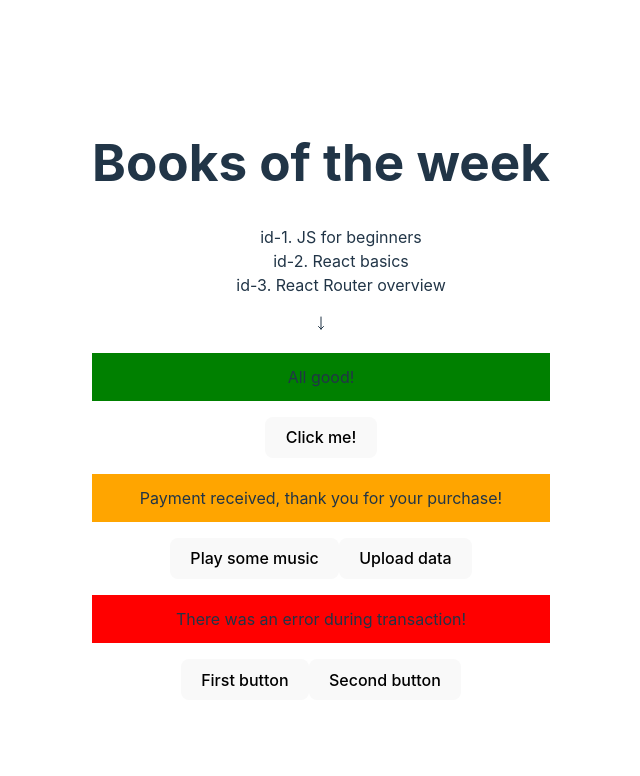
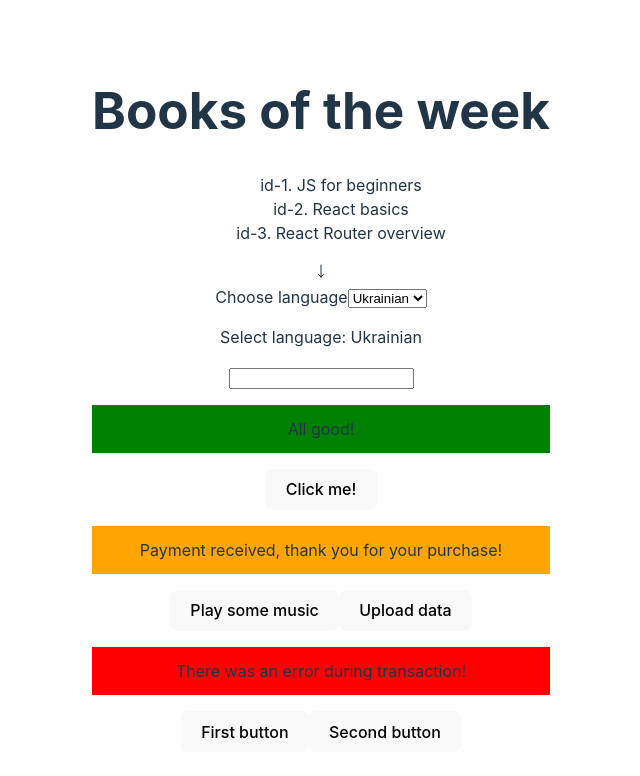
Before and after one commit to Serhii2009/my-react-project, a React (Vite) app: page / in a window 1280 px wide. Shown: the top 776 px of the page, without its empty margins (319-959 px from the left). Built offline with nearby package versions, Linux system fonts and the light colour scheme.

Commit message:
Add input and select

```diff
--- a/src/components/App.jsx
+++ b/src/components/App.jsx
@@ -3,6 +3,8 @@ import { BookList } from "./BookList";
 import { favouriteBooks } from "./Server";
 import { Alert } from "./Alert";
 import { HiOutlineArrowLongDown } from "react-icons/hi2";
+import { SearchBar } from "./SearchBar";
+import { LangSwitcher } from "./LangSwitcher ";
 
 export const App = () => {
   return (
@@ -10,6 +12,8 @@ export const App = () => {
       <h1>Books of the week</h1>
       <BookList books={favouriteBooks} />
       <HiOutlineArrowLongDown />
+      <LangSwitcher />
+      <SearchBar />
       <Alert variont="good">All good!</Alert>
       <App1 />
       <Alert variont="warning">
--- /dev/null
+++ b/src/components/LangSwitcher .jsx
@@ -0,0 +1,22 @@
+import { useState, useId } from "react";
+
+export const LangSwitcher = () => {
+  const selectId = useId();
+  const [lang, setLang] = useState("Ukrainian");
+
+  return (
+    <div>
+      <label htmlFor={selectId}>Choose language</label>
+      <select
+        id={selectId}
+        value={lang}
+        onChange={(evt) => setLang(evt.target.value)}
+      >
+        <option value="Ukrainian">Ukrainian</option>
+        <option value="English">English</option>
+        <option value="Polish">Polish</option>
+      </select>
+      <p>Select language: {lang}</p>
+    </div>
+  );
+};
--- /dev/null
+++ b/src/components/SearchBar.jsx
@@ -0,0 +1,16 @@
+import { useState } from "react";
+
+export const SearchBar = () => {
+  const [inputValue, setInputValue] = useState("");
+
+  const handleChange = (evt) => {
+    setInputValue(evt.target.value);
+  };
+
+  return (
+    <div>
+      <input type="text" value={inputValue} onChange={handleChange} />
+      <p>{inputValue}</p>
+    </div>
+  );
+};
```
